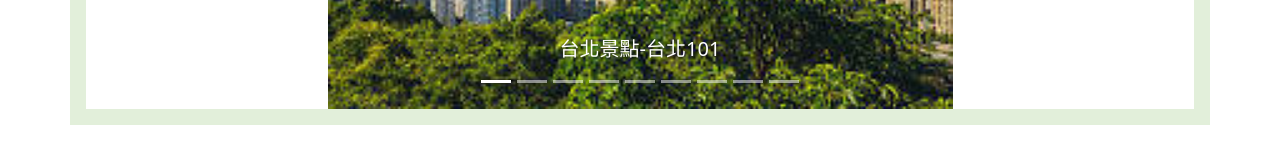
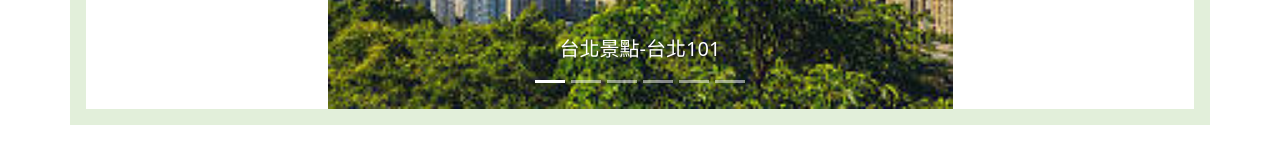
Before and after one commit to YA0419/Homework, a plain HTML site: page index.html in a window 1280 px wide. Shown: the part 487-647 px from the top of the page. Drawn offline with nearby package versions, Linux system fonts and the light colour scheme; a script that the page names is missing.

Commit message:
Update index.html

```diff
--- a/index.html
+++ b/index.html
@@ -53,9 +53,6 @@
                         <button type="button" data-bs-target="#carouselExampleCaptions" data-bs-slide-to="3" aria-label="Slide 4"></button>
                         <button type="button" data-bs-target="#carouselExampleCaptions" data-bs-slide-to="4" aria-label="Slide 5"></button>
                         <button type="button" data-bs-target="#carouselExampleCaptions" data-bs-slide-to="5" aria-label="Slide 6"></button>
-                        <button type="button" data-bs-target="#carouselExampleCaptions" data-bs-slide-to="6" aria-label="Slide 7"></button>
-                        <button type="button" data-bs-target="#carouselExampleCaptions" data-bs-slide-to="7" aria-label="Slide 8"></button>
-                        <button type="button" data-bs-target="#carouselExampleCaptions" data-bs-slide-to="8" aria-label="Slide 9"></button>
                     </div>
                     <div class="carousel-inner">
                         <div class="carousel-item active">
```
